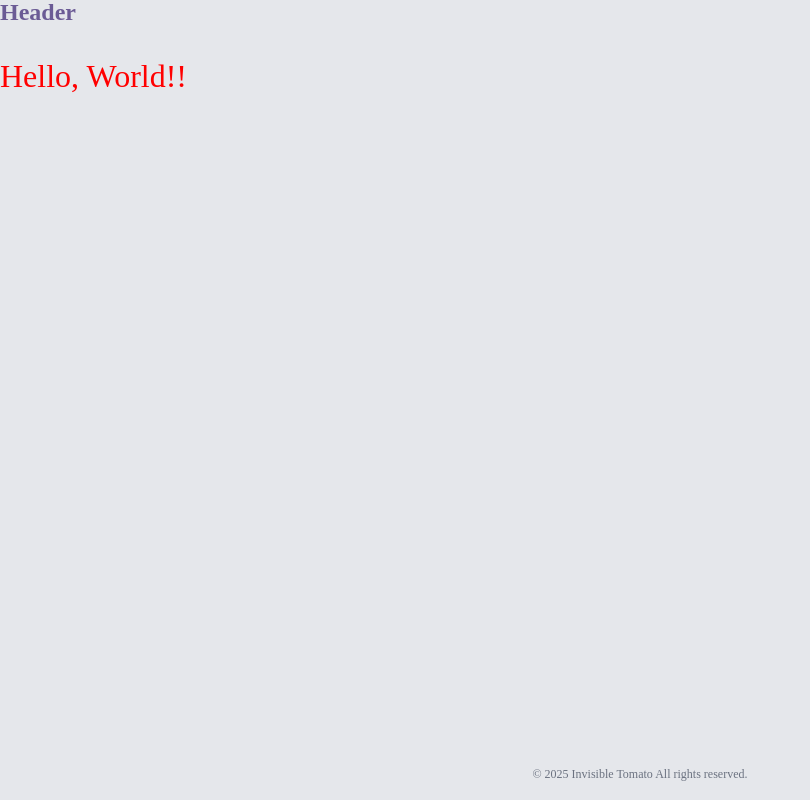
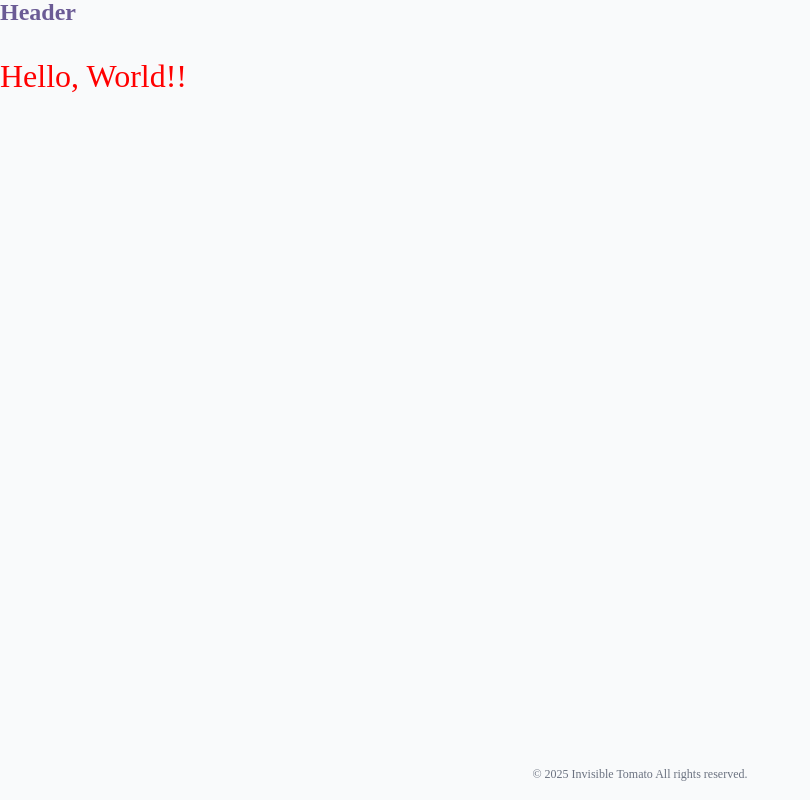
Before and after one commit to InvisibleTomato/color-mix, a Next.js app: page / in a window 1280 px wide. Shown: the whole page, without its empty margins (0-810 px from the left). Built offline with nearby package versions, Linux system fonts and the light colour scheme.

Commit message:
💄 background color を#f9fafbに変更

```diff
--- a/src/app/globals.css
+++ b/src/app/globals.css
@@ -1,3 +1,3 @@
 body {
-  background-color: #e5e7eb;
+  background-color: #f9fafb;
 }
```
